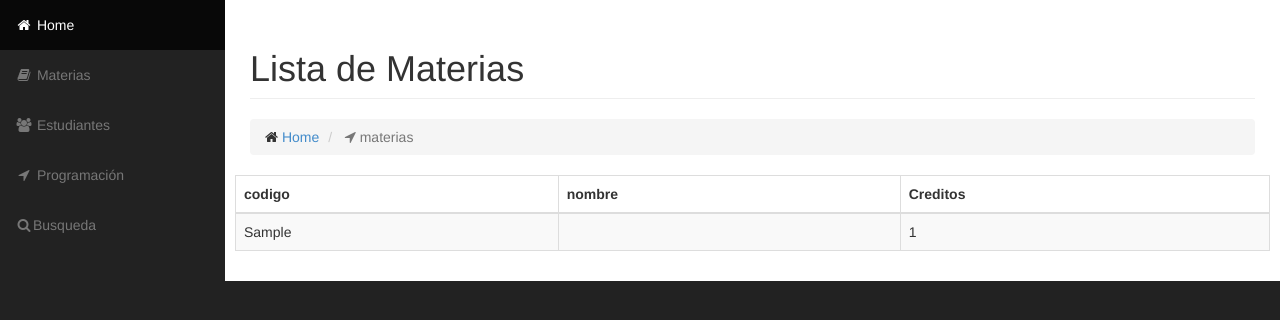
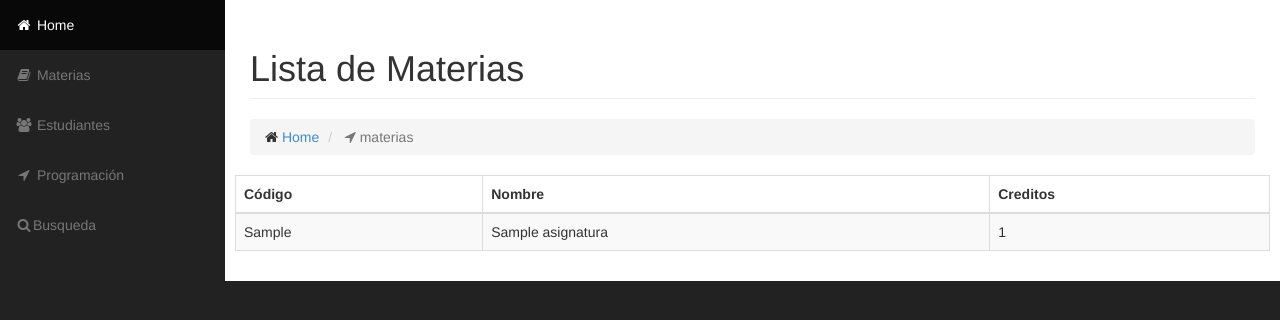
Before and after one commit to johnrsierra/agileworksmiso1402, a Django app: page /siscupos/materias/ in a window 1280 px wide. Shown: the part 51-371 px from the top of the page. Run offline with Django 3.2, Linux system fonts and the light colour scheme; tables that the repository leaves empty hold one stand-in row (values such as "Sample post"); some libraries are stand-ins or nearby versions.

Commit message:
correccion atributos materias

```diff
--- a/siscupos/templates/materias/lista_materias.html
+++ b/siscupos/templates/materias/lista_materias.html
@@ -19,8 +19,8 @@ Lista de Materias
             <table class="table table-bordered table-hover table-striped">
                 <thead>
                     <tr>
-                        <th>codigo</th>
-                        <th>nombre</th>
+                        <th>Código</th>
+                        <th>Nombre</th>
                         <th>Creditos</th>
                     </tr>
                 </thead>
@@ -29,7 +29,7 @@ Lista de Materias
                     {% for materia in lista_materias %}
                     <tr>
                         <td>{{materia.codigo}}</td>
-                        <td>{{materia.nombre}}</td>
+                        <td>{{materia.nombres}}</td>
                         <td>{{materia.creditos}}</td>
                     </tr>
                     {% endfor %}
```
